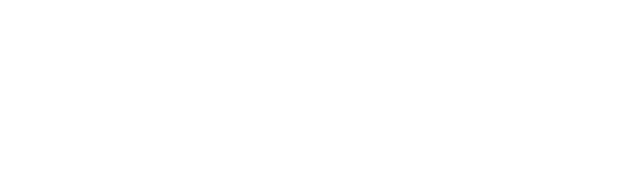
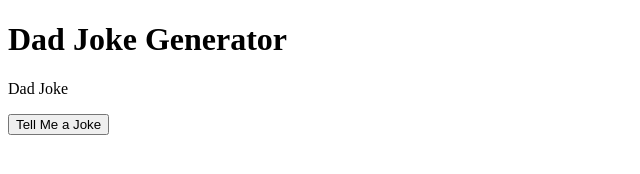
Before and after one commit to Jerikka/DadJokesGenerator, a plain HTML site: page index.html in a window 1280 px wide. Shown: the whole page, without its empty margins (0-640 px from the left). Drawn offline with Linux system fonts and the light colour scheme.

Commit message:
added content to page

```diff
--- a/index.html
+++ b/index.html
@@ -8,7 +8,11 @@
     <title>Dad Jokes</title>
 </head>
 <body>
-
+    <div class="container">
+        <h1 class="heading">Dad Joke Generator</h1>
+        <p class="joke" id="joke">Dad Joke</p>
+        <button class="btn" id="btn">Tell Me a Joke</button>
+    </div>
     <script src="index.js"></script>
 </body>
 </html>
```
